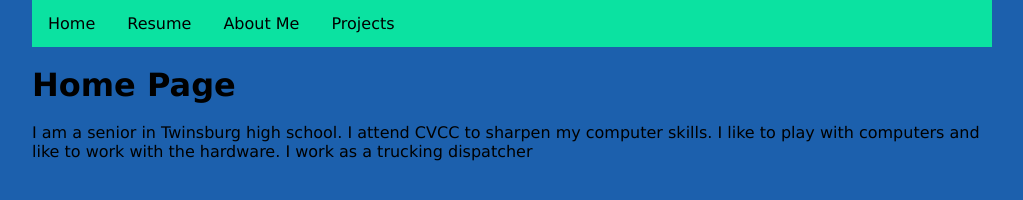
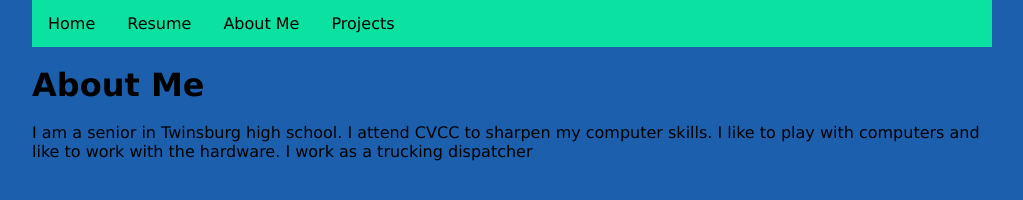
Before and after one commit to jsidhu1919/jsidhu1919.github.io, a plain HTML site: page aboutMe.html in a window 1280 px wide. Shown: the whole page, without its empty margins (128-1151 px from the left). Drawn offline with Linux system fonts and the light colour scheme.

Commit message:
Update aboutMe.html

```diff
--- a/aboutMe.html
+++ b/aboutMe.html
@@ -18,7 +18,7 @@
             </nav>
         </header>
         <br>
-        <h1>Home Page</h1>
+        <h1>About Me</h1>
         <br>
         <p> I am a senior in Twinsburg high school. I attend CVCC to sharpen my computer skills. I like to play with computers and like to work with the hardware. I work as a trucking dispatcher</p>
 
```
